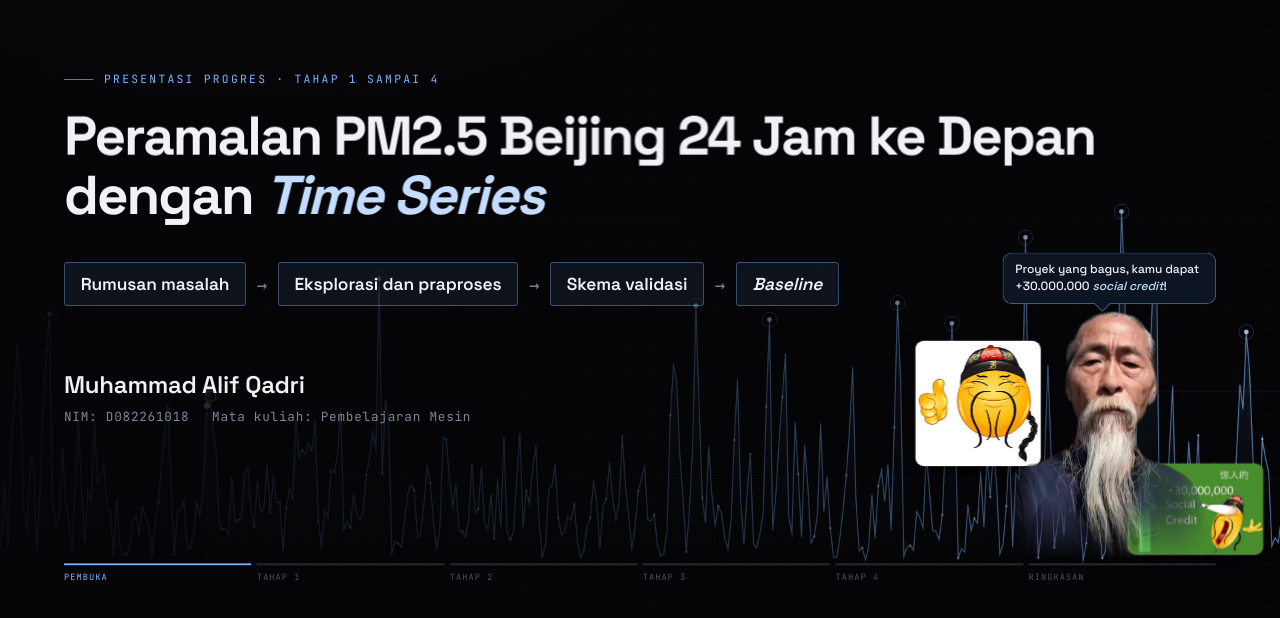
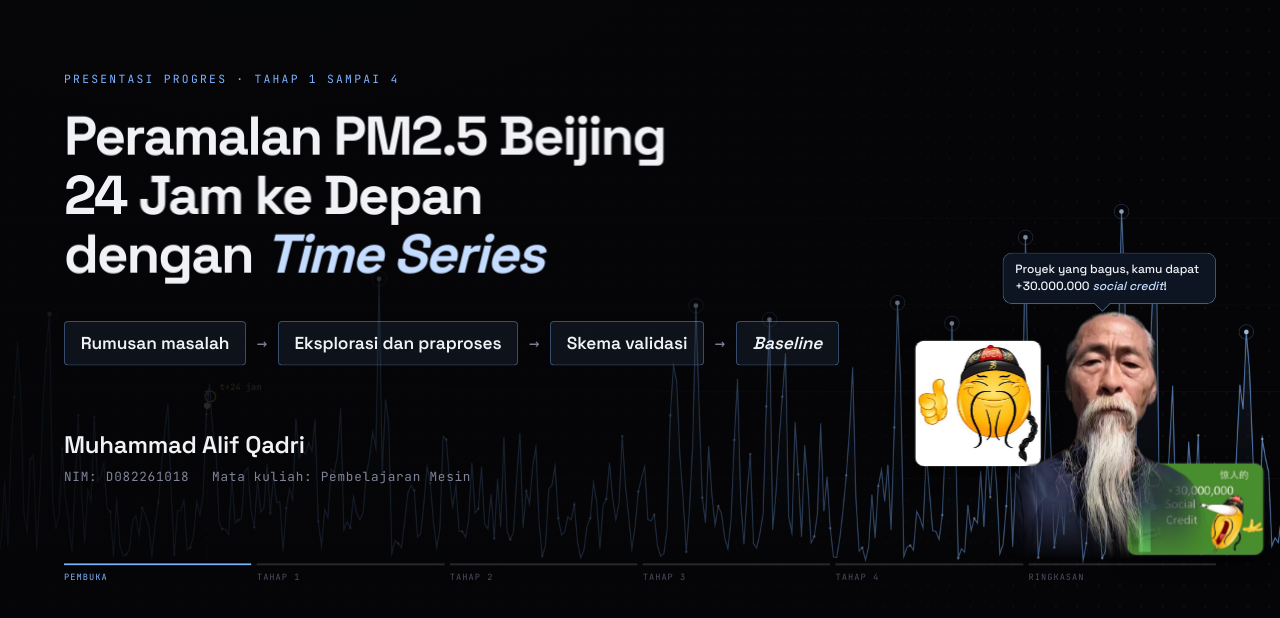
Before and after one commit to LippyyDev/Tugas-Machine-Learning-PM25-Beijing, a plain HTML site: page Presentasi/Presentasi Tahap 1-4/SLIDE1.html in a window 1280 px wide. Shown: the part 148-766 px from the top of the page. Drawn offline with Linux system fonts and the light colour scheme.

Commit message:
Slide 1: judul tiga baris, hapus garis pada teks pembuka

```diff
--- a/Presentasi/Presentasi Tahap 1-4/SLIDE1.html
+++ b/Presentasi/Presentasi Tahap 1-4/SLIDE1.html
@@ -44,7 +44,6 @@ html,body{width:100%;height:100%;background:#050507;overflow:hidden;font-family:
 
 .main{position:absolute;left:96px;top:270px;width:1560px}
 .eyebrow{font-family:var(--mono);font-size:17px;letter-spacing:.2em;text-transform:uppercase;color:var(--accent);margin-bottom:30px;display:flex;align-items:center;gap:16px}
-.eyebrow::before{content:"";width:44px;height:1px;background:var(--accent)}
 h1{font-size:82px;line-height:1.08;font-weight:700;letter-spacing:-.035em;color:var(--text)}
 h1 em{font-style:italic;color:var(--accent-bright)}
 h1 .w{display:inline-block;opacity:0}
@@ -138,7 +137,7 @@ h1 .w{display:inline-block;opacity:0}
 
   <div class="main">
     <div class="eyebrow">Presentasi progres · Tahap 1 sampai 4</div>
-    <h1 id="title">Peramalan PM2.5 Beijing 24 Jam ke Depan dengan <em>Time Series</em></h1>
+    <h1 id="title">Peramalan PM2.5 Beijing<br>24 Jam ke Depan<br>dengan <em>Time Series</em></h1>
     <div class="chips">
       <span class="chip" style="--j:0">Rumusan masalah</span><span class="plus" style="--j:1">→</span>
       <span class="chip" style="--j:2">Eksplorasi dan praproses</span><span class="plus" style="--j:3">→</span>
```
Also changed, not shown: 2 other files.
